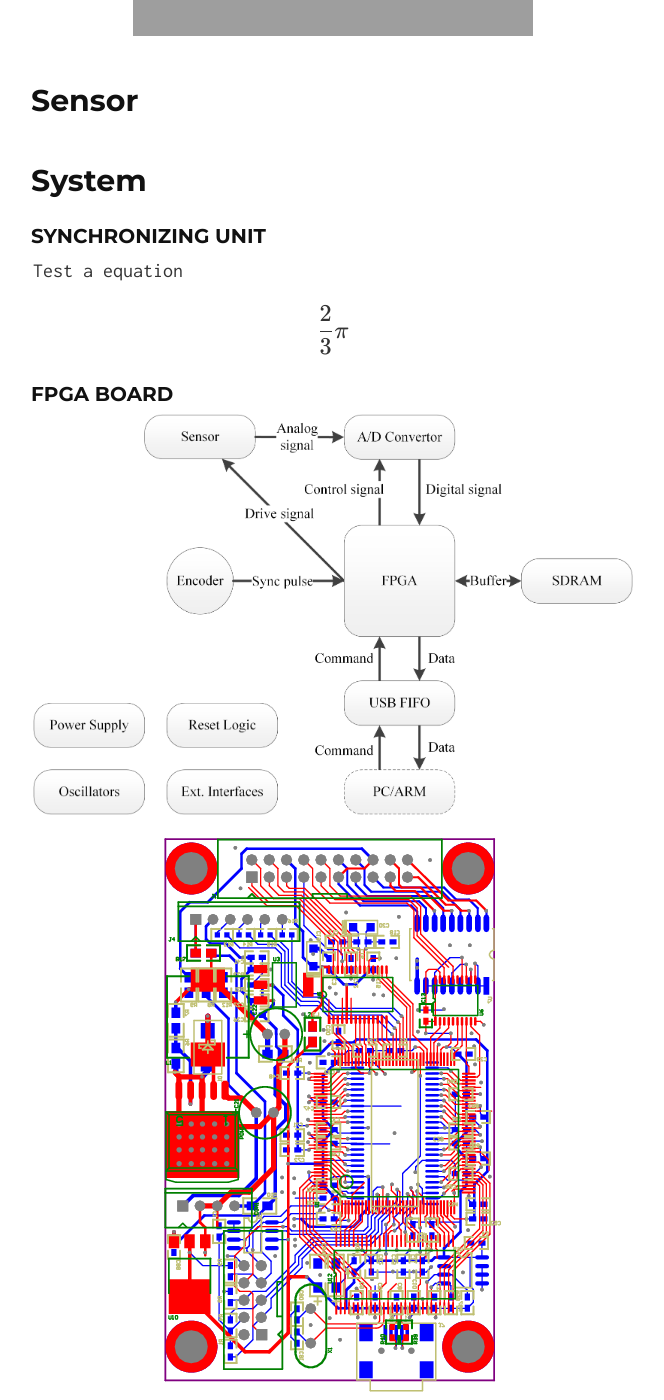
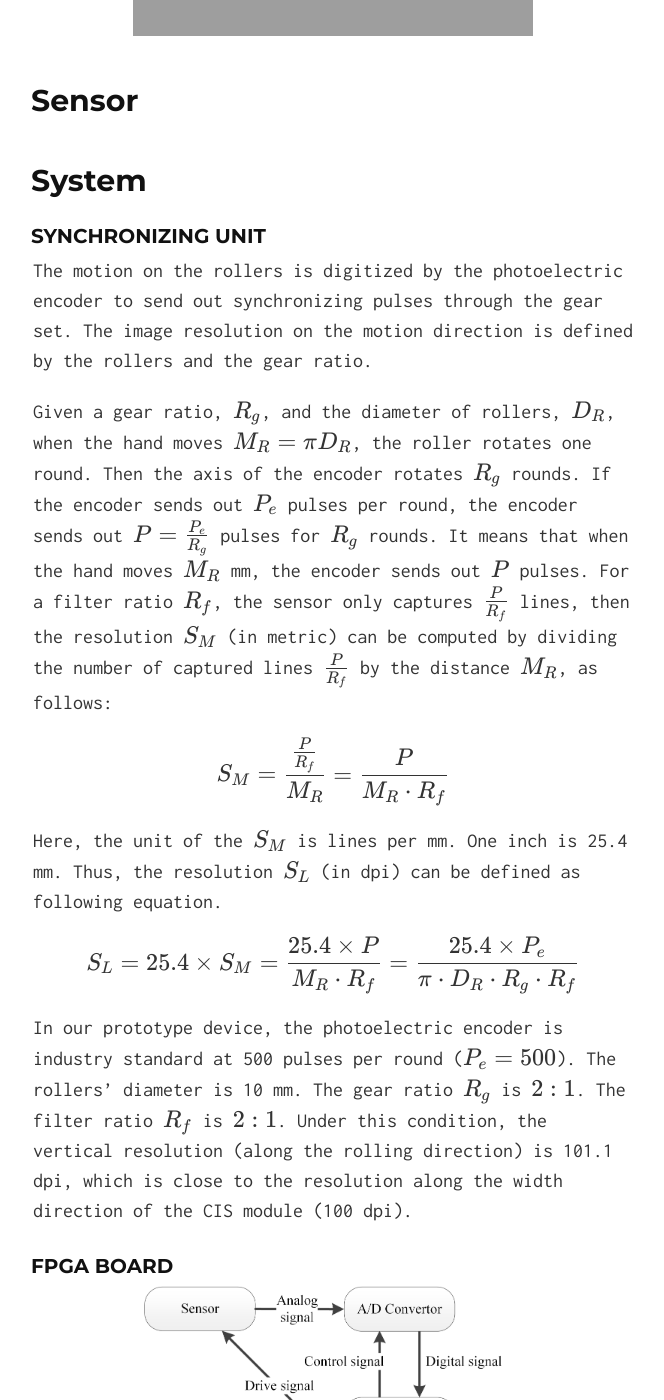
Before and after one commit to quxiaofeng/lps, a Jekyll site: the page built from index.html, in a window 1280 px wide and 1400 px high, scrolled down 1163 px. Shown: the whole window, without its empty margins (307-971 px from the left). Built offline with Jekyll 4.4.1, drawn with Linux system fonts in a browser that asks for light colours; nearby versions of some CDN libraries; Markdown is read by kramdown in place of the engine named in the settings; grey boxes are pictures that could not be loaded.

Commit message:
Added a long test after adding KaTeX 0.5.1 support
Signed-off-by: Xiaofeng QU <xiaofeng.qu.hk@ieee.org>

```diff
--- a/_includes/index.md
+++ b/_includes/index.md
@@ -22,9 +22,17 @@ System
 
 ### Synchronizing Unit
 
-Test a equation
+The motion on the rollers is digitized by the photoelectric encoder to send out synchronizing pulses through the gear set. The image resolution on the motion direction is defined by the rollers and the gear ratio.
 
-$$ \frac{2}{3}\pi $$
+Given a gear ratio, \\(R_g\\), and the diameter of rollers, \\(D_R\\), when the hand moves \\(M_R=\pi D_R\\), the roller rotates one round. Then the axis of the encoder rotates \\(R_g\\) rounds. If the encoder sends out \\(P_e\\) pulses per round, the encoder sends out \\(P=\frac{P_e}{R_g}\\) pulses for \\(R_g\\) rounds. It means that when the hand moves \\(M_R\\) mm, the encoder sends out \\(P\\) pulses. For a filter ratio \\(R_f\\), the sensor only captures \\(\frac{P}{R_f}\\) lines, then the resolution \\(S_M\\) (in metric) can be computed by dividing the number of captured lines \\(\frac{P}{R_f}\\) by the distance \\(M_R\\), as follows:
+
+$$S_M=\frac{\frac{P}{R_f}}{M_R} =\frac{P}{M_R\cdot{}R_f}$$
+
+Here, the unit of the \\(S_M\\) is lines per mm. One inch is 25.4 mm. Thus, the resolution \\(S_L\\) (in dpi) can be defined as following equation.
+
+$$ S_L=25.4\times{}S_M=\frac{25.4\times{}P}{M_R\cdot{}R_f}=\frac{25.4\times{}P_e}{\pi\cdot{}D_R\cdot{}R_g\cdot{}R_f} $$
+
+In our prototype device, the photoelectric encoder is industry standard at 500 pulses per round (\\(P_e=500\\)). The rollers' diameter is 10 mm. The gear ratio \\(R_g\\) is \\(2 : 1\\). The filter ratio \\(R_f\\) is \\(2 : 1\\). Under this condition, the vertical resolution (along the rolling direction) is 101.1 dpi, which is close to the resolution along the width direction of the CIS module (100 dpi).
 
 ### FPGA Board
 
```
